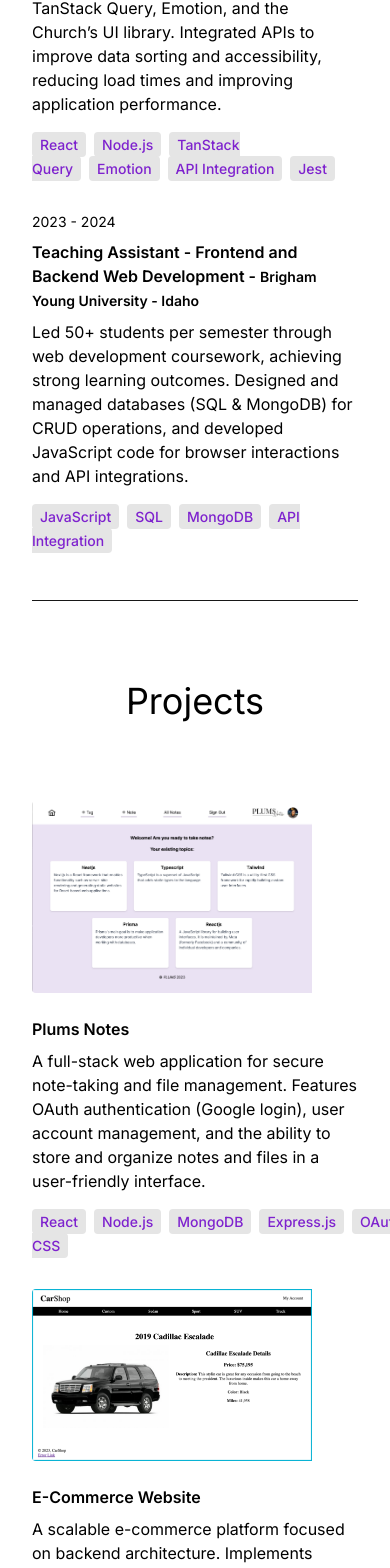
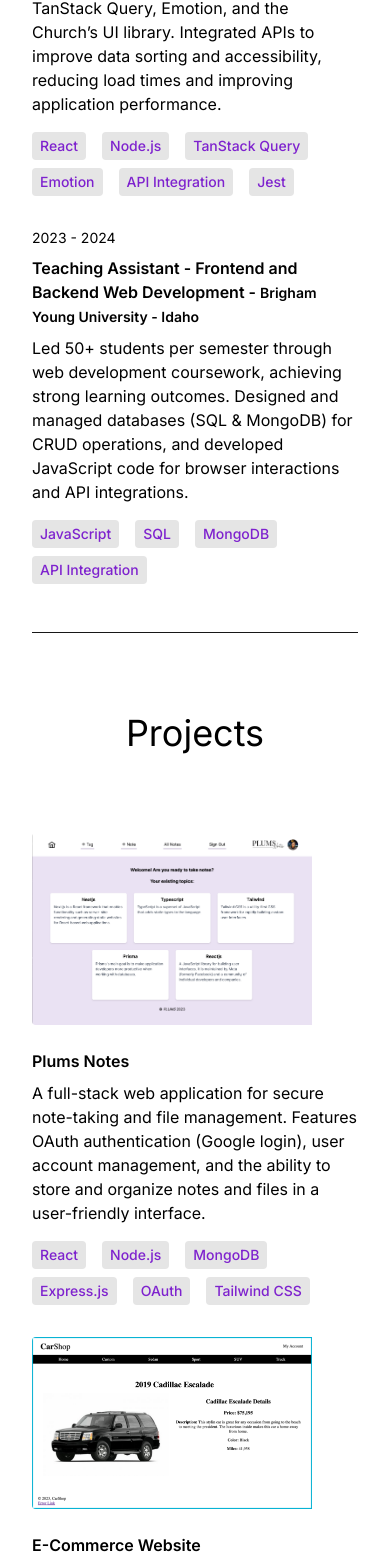
Before and after one commit to claudio-parra/portfolio, a React (Vite) app: page / in a window 390 px wide. Shown: the part 3178-4746 px from the top of the page. Built offline with nearby package versions, Linux system fonts and the light colour scheme; a web font is replaced by a local one.

Commit message:
improve mobile layout / system adjusts the theme

```diff
--- a/src/components/Experience.jsx
+++ b/src/components/Experience.jsx
@@ -32,14 +32,16 @@ const Experience = () => {
                                 </span>
                             </h6>
                             <p className='mb-4'>{experience.description}</p>
+                            <div className="flex flex-wrap gap-2">
                                 {experience.technologies.map((tech, index) => (
                                     <span
                                     key={index}
-                                  className="mr-2 mt-4 rounded bg-neutral-200 text-purple-700 px-2 py-1 text-sm font-medium dark:bg-neutral-800 dark:text-purple-600"
+                                    className="mr-2 sm:mt-4 rounded bg-neutral-200 text-purple-700 px-2 py-1 text-sm font-medium dark:bg-neutral-800 dark:text-purple-400"
                                     >
                                 {tech}
                                     </span>
                                 ))}
+                            </div>
                         </motion.div>
                     </div>
                 ))}
--- a/src/components/Navbar.jsx
+++ b/src/components/Navbar.jsx
@@ -3,7 +3,8 @@ import { FaLinkedin, FaGithub, FaMoon } from "react-icons/fa"
 import { MdWbSunny } from "react-icons/md";
 
 const Navbar = () => {
-  const [theme, setTheme] = useState(localStorage.getItem("theme") || "light")
+  const userPrefersDark = window.matchMedia("(prefers-color-scheme: dark)").matches
+  const [theme, setTheme] = useState(userPrefersDark ? "dark" : "light")
 
   useEffect(() => {
     if (theme === "dark") {
@@ -11,8 +12,18 @@ const Navbar = () => {
     } else {
       document.documentElement.classList.remove("dark")
     }
-    localStorage.setItem("theme", theme)
   }, [theme])
+
+  useEffect(() => {
+    const mediaQuery = window.matchMedia("(prefers-color-scheme: dark)")
+    const handleChange = (e) => {
+      setTheme(e.matches ? "dark" : "light")
+    }
+    mediaQuery.addEventListener("change", handleChange)
+    return () => {
+      mediaQuery.removeEventListener("change", handleChange)
+    }
+  }, [])
 
   const toggleTheme = () => {
     setTheme(theme === "light" ? "dark" : "light")
--- a/src/components/Projects.jsx
+++ b/src/components/Projects.jsx
@@ -30,14 +30,16 @@ const Projects = () => {
                         <h6 className='mb-2 font-semibold'>{project.title}</h6>
                     </a>
                     <p className='mb-4'>{project.description}</p>
+                    <div className="flex flex-wrap gap-2">
                         {project.technologies.map((tech, index) => (
                             <span
                             key={index}
-                            className="mr-2 mt-4 rounded bg-neutral-200 text-purple-700 px-2 py-1 text-sm font-medium dark:bg-neutral-800 dark:text-purple-600"
+                            className="mr-2 sm:mt-4 rounded bg-neutral-200 text-purple-700 px-2 py-1 text-sm font-medium dark:bg-neutral-800 dark:text-purple-400"
                             >
                                 {tech}
                             </span>
                         ))}
+                    </div>
                 </motion.div>
             </div>
         ))}</div>
```
Lines whose indentation alone changed are shown as unchanged.
